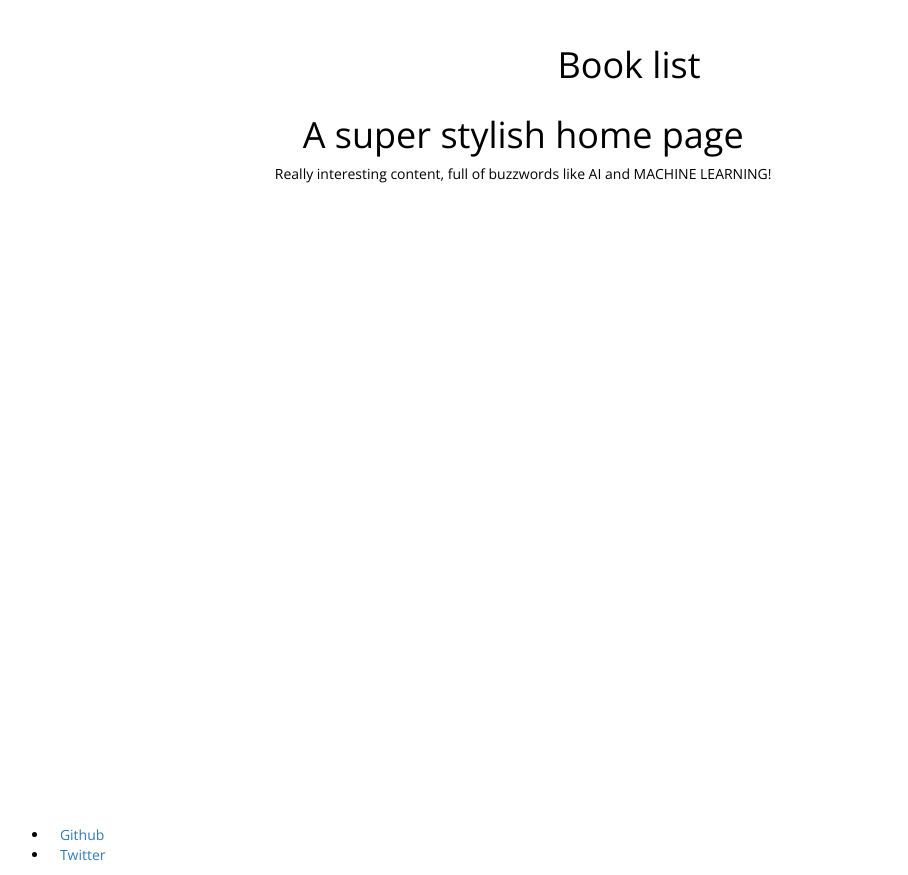
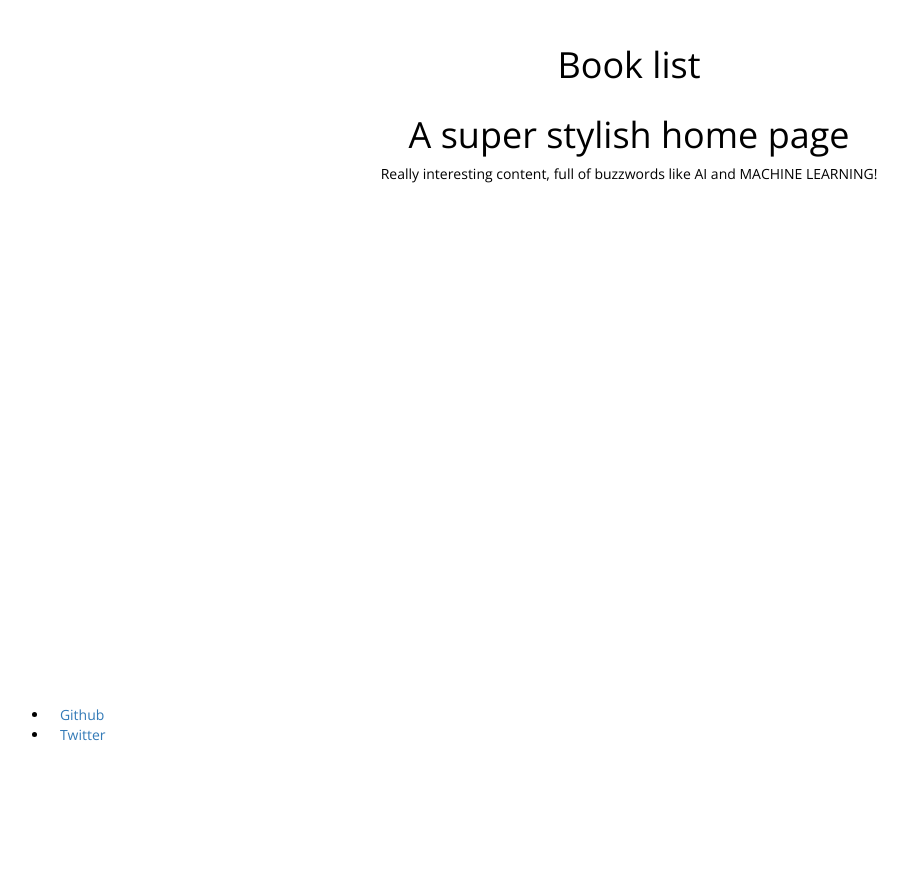
Before and after one commit to idjotherwise/fastbook-blog, a FastAPI app: template app/templates/index.html in a window 1280 px wide. Shown: the whole page, without its empty margins (11-919 px from the left). After the commit the page ends 741 px from the top, so only its background shows below. Run offline with FastAPI, Linux system fonts and the light colour scheme; the template is opened without the code that fills it, so the values that code supplies are empty; some libraries are stand-ins or nearby versions; some web fonts are replaced.

Commit message:
Updated index, layout and css styling for the frontend

```diff
--- a/app/static/css/styling.css
+++ b/app/static/css/styling.css
@@ -25,7 +25,7 @@ p {
 
 .content-wrapper {
     margin-top: 25px;
-    height: 100vh;
+    height: 85vh;
     text-align: center;
 }
 
--- a/app/templates/index.html
+++ b/app/templates/index.html
@@ -11,6 +11,7 @@
     <ul style="text-align: left">
         {% for book in books %}
         <li key="{{book.id}}">Title: {{book.title}}, Author: {{book.author}}</li>
+        <p>{{book.description}}</p>
         {% endfor %}
     </ul>
     {% endif %}
--- a/app/templates/layout.html
+++ b/app/templates/layout.html
@@ -28,7 +28,7 @@
         </div>
     </div>
     <div class="row">
-        <div class="col-md-10">
+        <div class="col-md-12">
             <div>
                 {% block content %}
                     <div class="content">
```
